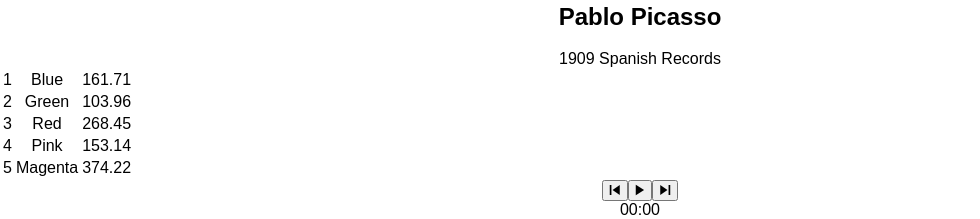
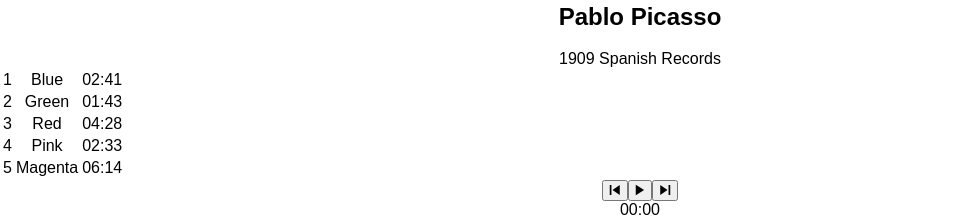
Before and after one commit to clc80/bloc-jams-react, a React (Create React App) app: page /album/the-colors in a window 1280 px wide. Shown: the part 720-939 px from the top of the page, without its empty margins (0-980 px from the left). Built offline with nearby package versions, Linux system fonts and the light colour scheme.

Commit message:
changed display of sond duration time to min:sec

```diff
--- a/src/components/Album.js
+++ b/src/components/Album.js
@@ -161,7 +161,7 @@ this.audioElement.src = album.songs[0].audioSrc;
                       </span>
                       </td>
                   <td>{song.title}</td>
-                  <td>{song.duration}</td>
+                  <td>{this.formatTime(song.duration)}</td>
                 </tr>
               )
           }
```
